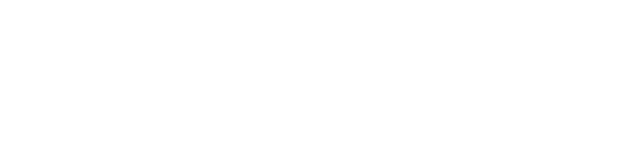
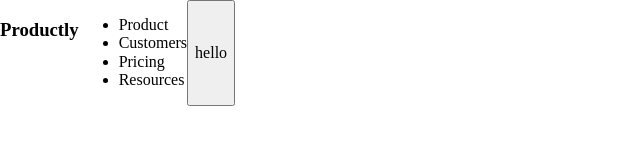
Before and after one commit to Wezazi/Assignment5, a plain HTML site: page index.html in a window 1280 px wide. Shown: the whole page, without its empty margins (0-640 px from the left). Drawn offline with Linux system fonts and the light colour scheme.

Commit message:
fixed link to stylesheet

```diff
--- a/index.html
+++ b/index.html
@@ -4,10 +4,24 @@
     <meta charset="UTF-8">
     <meta name="viewport" content="width=device-width, initial-scale=1.0">
     <title>Document</title>
-    <link rel="stylesheet" href="/styles/normalize.css">
-    <link rel="stylesheet" href="/styles/style.css">
+    <link rel="stylesheet" href="styles/normalize.css">
+    <link rel="stylesheet" href="styles/style.css">
 </head>
 <body>
+    <header>
+        <div class="flexHeader">
+            <h3>Productly</h3>
+            <nav>
+                <ul>
+                    <li><a>Product</a></li>
+                    <li><a>Customers</a></li>
+                    <li><a>Pricing</a></li>
+                    <li><a>Resources</a></li>
+                </ul>
+            </nav>
+            <button>hello</button>
+        </div>
+    </header>
 
 </body>
 </html>
--- a/styles/style.css
+++ b/styles/style.css
@@ -0,0 +1,4 @@
+
+.flexHeader{
+    display:flex;
+}
```
